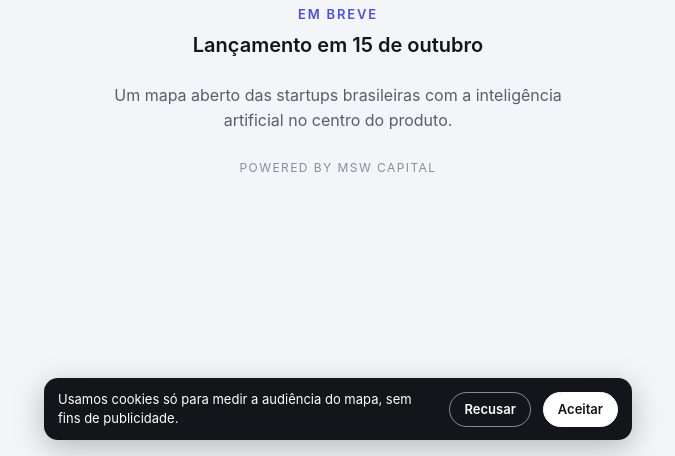
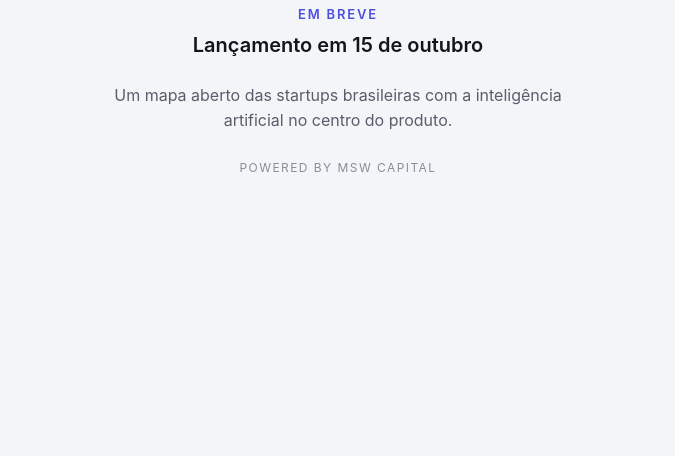
Before and after one commit to richardzeiger/mapaia, a plain HTML site: page index.html in a window 1280 px wide. Shown: the part 344-800 px from the top of the page, without its empty margins (302-977 px from the left). Drawn offline with Linux system fonts and the light colour scheme.

Commit message:
Remove cookie consent dialog and update GA settings
Removed cookie consent dialog and updated Google Analytics consent settings.

```diff
--- a/index.html
+++ b/index.html
@@ -8,13 +8,12 @@
 <meta property="og:title" content="Mapa IA Brasil">
 <meta property="og:description" content="As startups do Brasil com IA no centro. Mapa aberto e atualizado todo mês.">
 <meta name="robots" content="noindex, nofollow">
-<!-- Google Analytics (Mapa IA Brasil). Começa sem cookies; só grava cookies de medição se a pessoa aceitar no aviso. -->
+<!-- Google Analytics (Mapa IA Brasil): só medição de audiência, nada de publicidade. O aviso fica no rodapé do mapa. -->
 <script async src="https://www.googletagmanager.com/gtag/js?id=G-8YGKGTQE36"></script>
 <script>
   window.dataLayer = window.dataLayer || [];
   function gtag(){dataLayer.push(arguments);}
-  var GA_ESCOLHA = null; try { GA_ESCOLHA = localStorage.getItem("mapaia_cookies"); } catch (e) {}
-  gtag("consent", "default", {analytics_storage: GA_ESCOLHA === "sim" ? "granted" : "denied", ad_storage: "denied", ad_user_data: "denied", ad_personalization: "denied"});
+  gtag("consent", "default", {analytics_storage: "granted", ad_storage: "denied", ad_user_data: "denied", ad_personalization: "denied"});
   gtag("js", new Date());
   gtag("config", "G-8YGKGTQE36", {send_page_view: false});
 </script>
@@ -28,12 +27,6 @@ iframe{position:fixed;inset:0;width:100%;height:100%;border:0;display:block}
 .breve .em{font-size:13px;font-weight:600;letter-spacing:.14em;text-transform:uppercase;color:#4B4FE0;margin:22px 0 8px}
 .breve p{font-size:16px;line-height:1.55;color:#5A5D6B;margin:0 0 10px}
 .breve .data{font-size:20px;font-weight:600;color:#14151A;margin:0 0 22px}
-.cookies{position:fixed;left:16px;right:16px;bottom:16px;z-index:10;max-width:560px;margin:0 auto;background:#14151A;color:#fff;border-radius:14px;padding:12px 14px;display:none;align-items:center;gap:12px;font-size:13px;line-height:1.45;box-shadow:0 8px 30px rgba(0,0,0,.25)}
-.cookies p{margin:0;flex:1}
-.cookies button{font:inherit;font-weight:600;border-radius:999px;padding:7px 14px;cursor:pointer;border:1px solid #fff;flex:none}
-.cookies .sim{background:#fff;color:#14151A}
-.cookies .nao{background:transparent;color:#fff;border-color:rgba(255,255,255,.5)}
-@media (max-width:480px){.cookies{flex-wrap:wrap}.cookies p{flex-basis:100%}}
 .breve .msw{font-size:12px;letter-spacing:.12em;text-transform:uppercase;color:#8A8D99;margin-top:28px}
 </style>
 </head>
@@ -46,11 +39,6 @@ iframe{position:fixed;inset:0;width:100%;height:100%;border:0;display:block}
     <p>Um mapa aberto das startups brasileiras com a inteligência artificial no centro do produto.</p>
     <div class="msw">Powered by MSW Capital</div>
   </div>
-</div>
-<div class="cookies" id="cookies" role="dialog" aria-label="Aviso de cookies">
-  <p>Usamos cookies só para medir a audiência do mapa, sem fins de publicidade.</p>
-  <button class="nao" id="ck-nao">Recusar</button>
-  <button class="sim" id="ck-sim">Aceitar</button>
 </div>
 <iframe id="mapa" title="Mapa IA Brasil" allow="clipboard-write" hidden></iframe>
 <script>
@@ -87,19 +75,6 @@ iframe{position:fixed;inset:0;width:100%;height:100%;border:0;display:block}
     gtag("event", d.ev, d.p || {});
   });
 
-  // Aviso de cookies: aparece só até a pessoa escolher.
-  (function () {
-    var box = document.getElementById("cookies");
-    function escolher(v) {
-      try { localStorage.setItem("mapaia_cookies", v); } catch (e) {}
-      if (v === "sim") gtag("consent", "update", {analytics_storage: "granted"});
-      box.style.display = "none";
-    }
-    if (GA_ESCOLHA !== "sim" && GA_ESCOLHA !== "nao") box.style.display = "flex";
-    document.getElementById("ck-sim").onclick = function () { escolher("sim"); };
-    document.getElementById("ck-nao").onclick = function () { escolher("nao"); };
-  })();
-
   function abrir(){ document.getElementById("mapa").src = APP + (location.hash || ""); }
 
   if (liberado()) {
```
